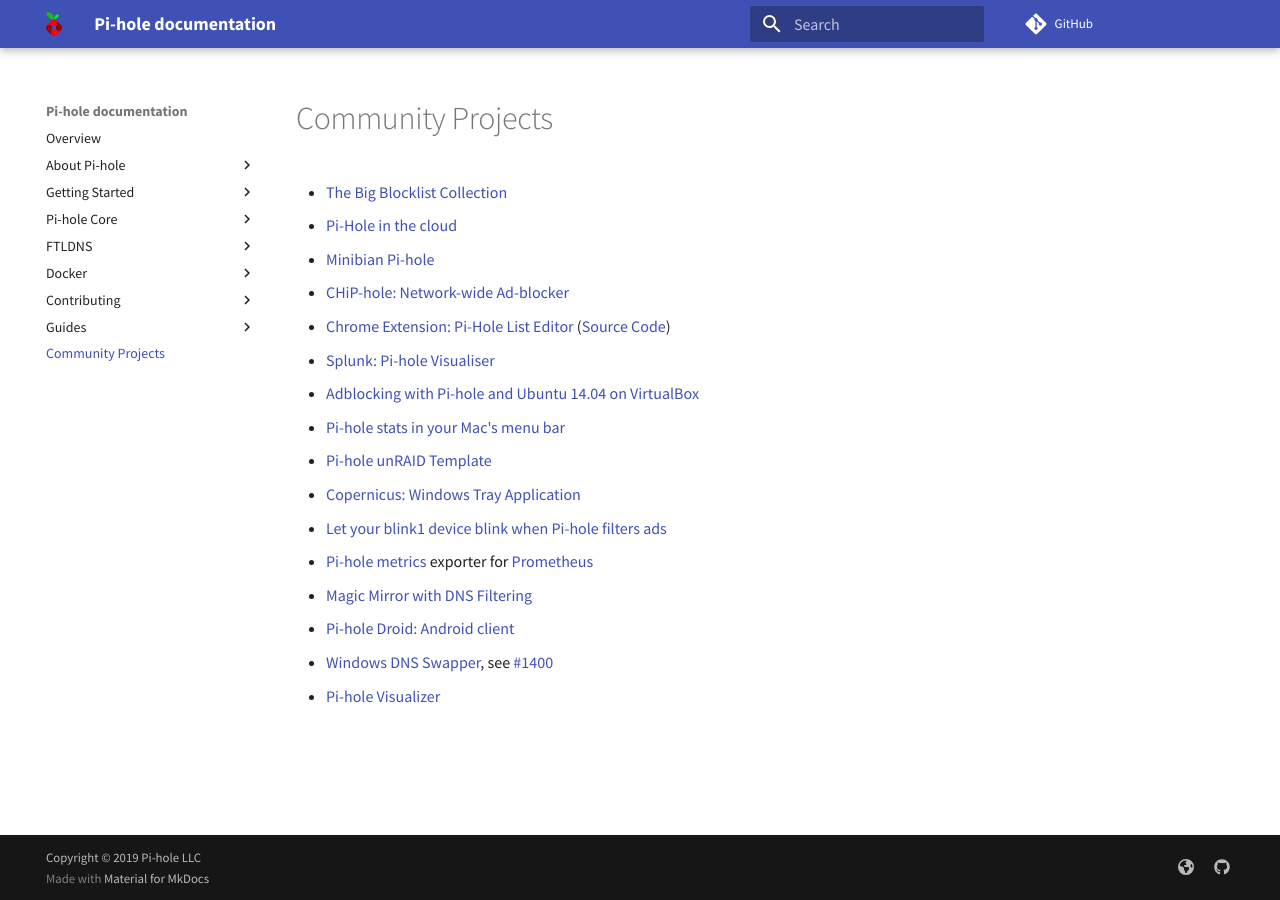
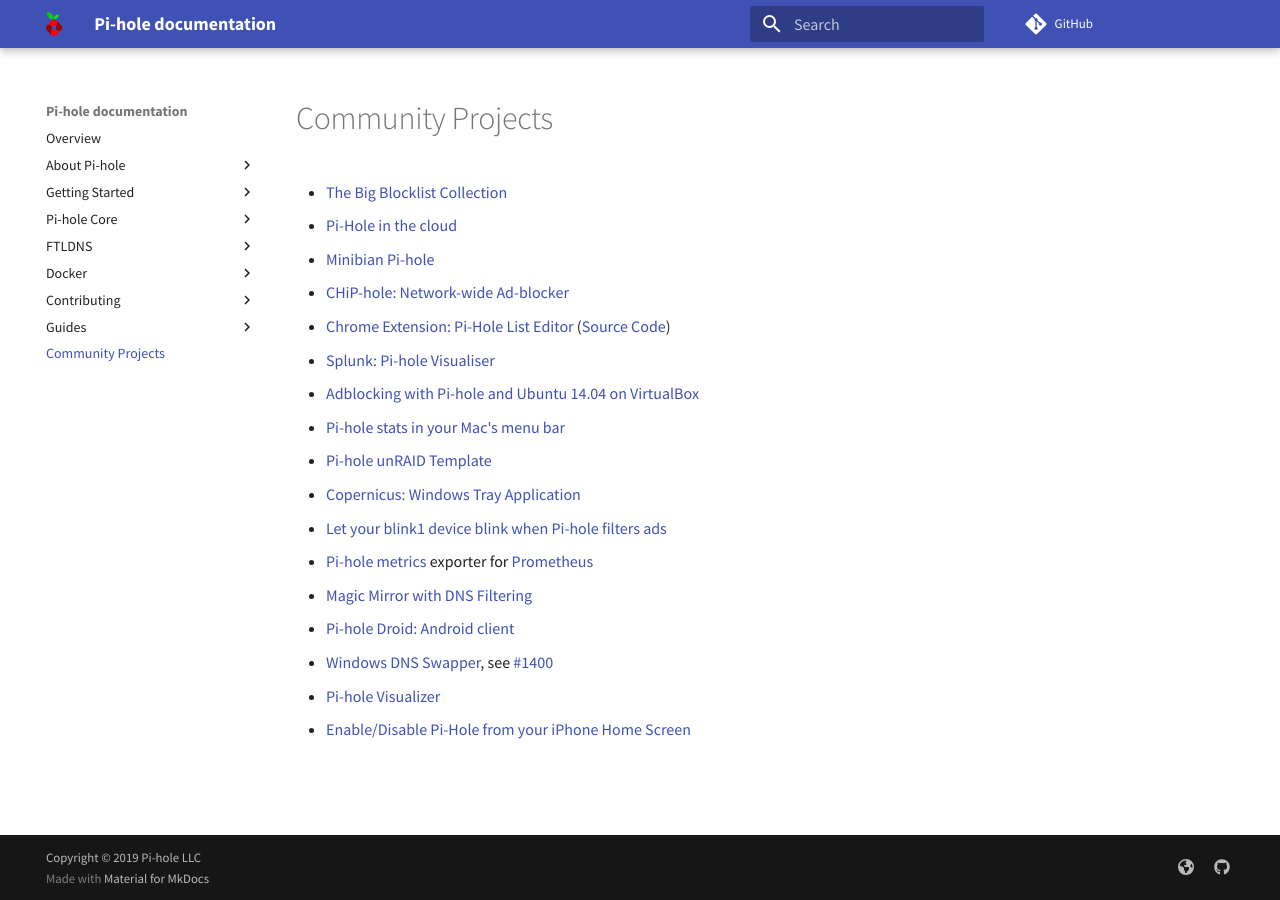
Before and after one commit to pi-hole/docs, an MkDocs documentation site: the page built from docs/main/projects.md, in a window 1280 px wide. Built offline with MkDocs 1.6.1 and Material for MkDocs 9.7.7, drawn with Linux system fonts in a browser that asks for light colours; comment, search, counter and statistics services are not loaded; some of the changed lines change nothing that is shown.

Commit message:
Update Projects.md
Added link on how to enable/disable pi-hole from your iphone home screen.

```diff
--- a/docs/main/projects.md
+++ b/docs/main/projects.md
@@ -1,7 +1,7 @@
 ---
 title: Community Projects
 description: Things built with Pi-hole
-last_updated: Sun Jan 13 19:45:40 2019 UTC
+last_updated: Mon Apr 20 19:45:40 2019 UTC
 ---
 
 - [The Big Blocklist Collection](https://firebog.net/)
@@ -20,3 +20,4 @@
 - [Pi-hole Droid: Android client](https://github.com/friimaind/pi-hole-droid)
 - [Windows DNS Swapper](https://github.com/tryallthethings/DNS-Swapper), see [#1400](https://github.com/pi-hole/pi-hole/issues/1400)
 - [Pi-hole Visualizer](https://www.reddit.com/r/pihole/comments/82ikgb/pihole_visualizer_update/)
+- [Enable/Disable Pi-Hole from your iPhone Home Screen](http://codeopolis.com/disable-pihole-from-your-phone)
```
